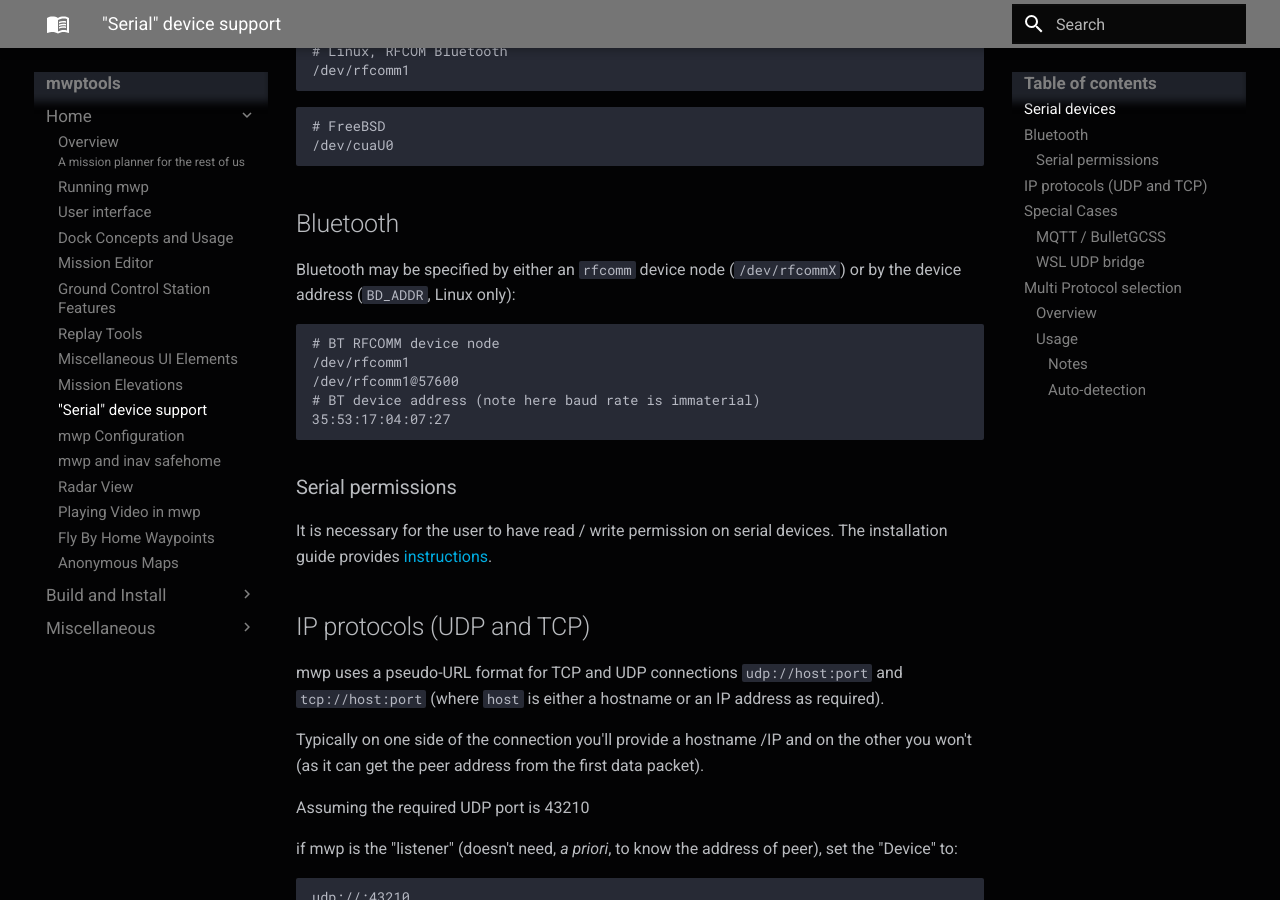
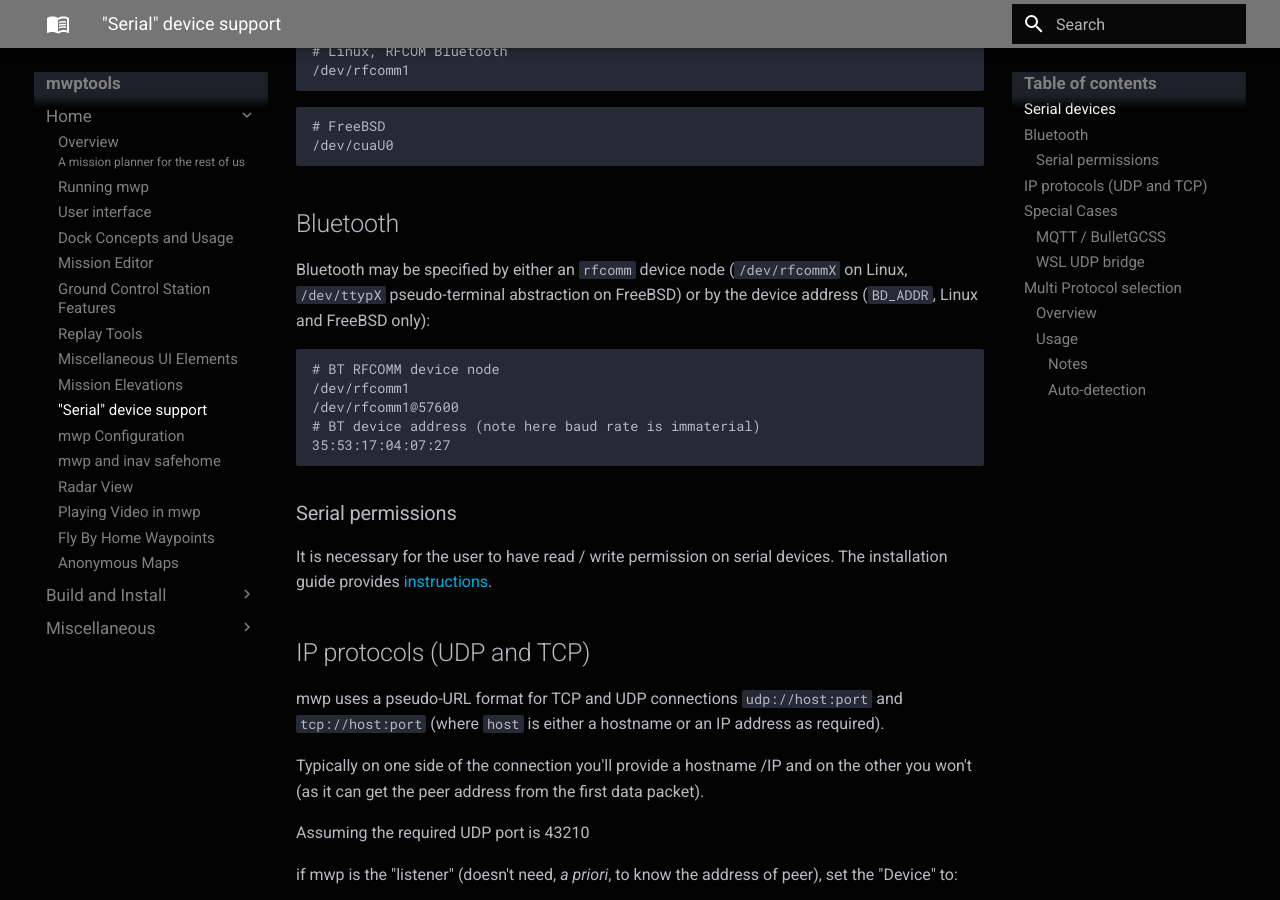
Before and after one commit to stronnag/mwptools, an MkDocs documentation site: the page built from docs/manual/docs/mwp-multi-procotol.md, in a window 1280 px wide and 900 px high, scrolled down 592 px. Built offline with MkDocs 1.6.1 and Material for MkDocs 9.7.7, drawn with Linux system fonts in a browser that asks for light colours.

Commit message:
update docs for FreeBSD BT Sockets

````diff
--- a/docs/manual/docs/mwp-multi-procotol.md
+++ b/docs/manual/docs/mwp-multi-procotol.md
@@ -27,7 +27,7 @@
 ```
 ## Bluetooth
 
-Bluetooth may be specified by either an `rfcomm` device node (`/dev/rfcommX`) or by the device address (`BD_ADDR`, Linux only):
+Bluetooth may be specified by either an `rfcomm` device node (`/dev/rfcommX` on Linux, `/dev/ttypX` pseudo-terminal abstraction on FreeBSD) or by the device address (`BD_ADDR`, Linux and FreeBSD only):
 
 ```
 # BT RFCOMM device node
````
Also changed, not shown: 1 other file.
